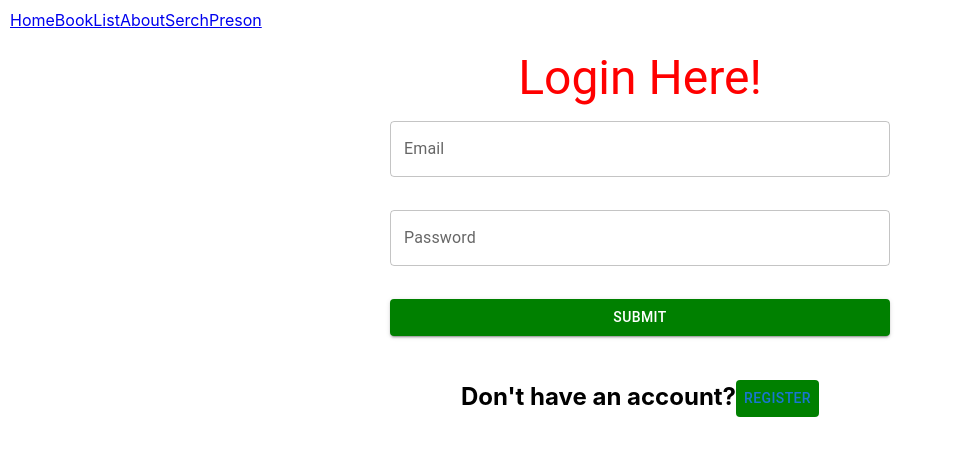
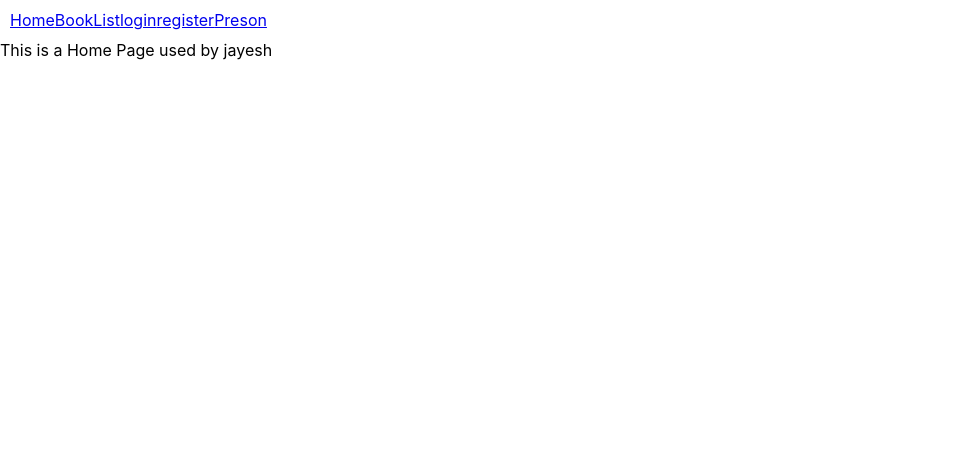
Before and after one commit to Jppanchasara/bookstore, a React (Create React App) app: page / in a window 1280 px wide. Shown: the top 456 px of the page, without its empty margins (0-954 px from the left). Built offline with nearby package versions, Linux system fonts and the light colour scheme.

Commit message:
lastcommit

```diff
--- a/src/App.js
+++ b/src/App.js
@@ -43,21 +43,21 @@ function App() {
           //   }
           // }
         >
-          <NavLink to="/home">Home</NavLink>
+          <NavLink to="/">Home</NavLink>
 
           <NavLink to="/books">BookList</NavLink>
-          <NavLink to="*">About</NavLink>
-          <NavLink to="*">Serch</NavLink>
+          <NavLink to="/login">login</NavLink>
+          <NavLink to="/form">register</NavLink>
           <NavLink to="*">Preson</NavLink>
 
 
         </div>
 
         <Routes>
-          <Route path="/home" element={<HomePage username={name} />}></Route>
+          <Route path="/" element={<HomePage username={name} />}></Route>
           <Route path="/books" element={<BookList />}></Route>
           <Route path="/form" element={<From />}></Route>
-          <Route path="/" element={<LoginPage/>}></Route>
+          <Route path="/login" element={<LoginPage/>}></Route>
           <Route path="*" element={<PageNotFound></PageNotFound>}></Route>
         </Routes>
       </BrowserRouter>
--- a/src/components/Form.jsx
+++ b/src/components/Form.jsx
@@ -66,15 +66,19 @@ const Form1 = () => {
             "roleId": 2,
             "password": values.password,
         }
+
+
         axios.post('https://book-e-sell-node-api.vercel.app/api/user', payload).then((res) =>
-        { if(res && res===200){
+        { if(res ){
 
             toast.success("Register sucessfully ",{position:"top-right"})
             //navigate("/login");
-        } }).catch((e)=>{
+        } }).catch(()=>{
            //toast.success("failed",{position:"bottom-right"});
             toast.error("You are Already, Registered please login",{position:"top-right"})
         });
+
+
         // await authServices.Register(payload).then((response)=>{
         //     console.log(response);
         //     if(response && response==200){
@@ -106,7 +110,7 @@ const Form1 = () => {
                         <TextField label="Password" name="password" error={errors.password} variant="outlined" value={values.password} onChange={(e) => setFieldValue("password", e.target.value)} />
                         <FormHelperText error><ErrorMessage name="password"></ErrorMessage></FormHelperText>
                         <Button variant="contained" type="submit" >submit</Button>
-                        <h2>Don't have an account?<Button href="#text-buttons"   >Login</Button></h2>
+                        <h2>Don't have an account?<Button href="#text-buttons"  >Login</Button></h2>
                         <ToastContainer/>
 
                     </div>
--- a/src/components/login.jsx
+++ b/src/components/login.jsx
@@ -73,7 +73,7 @@ const LoginPage = () => {
         { if(res  ){
 
             toast.success("login sucessfully ",{position:"top-right"})
-            navigate("/home");
+
         } }).catch((e)=>{
 
             toast.error("Please create account",{position:"top-right"})
```
